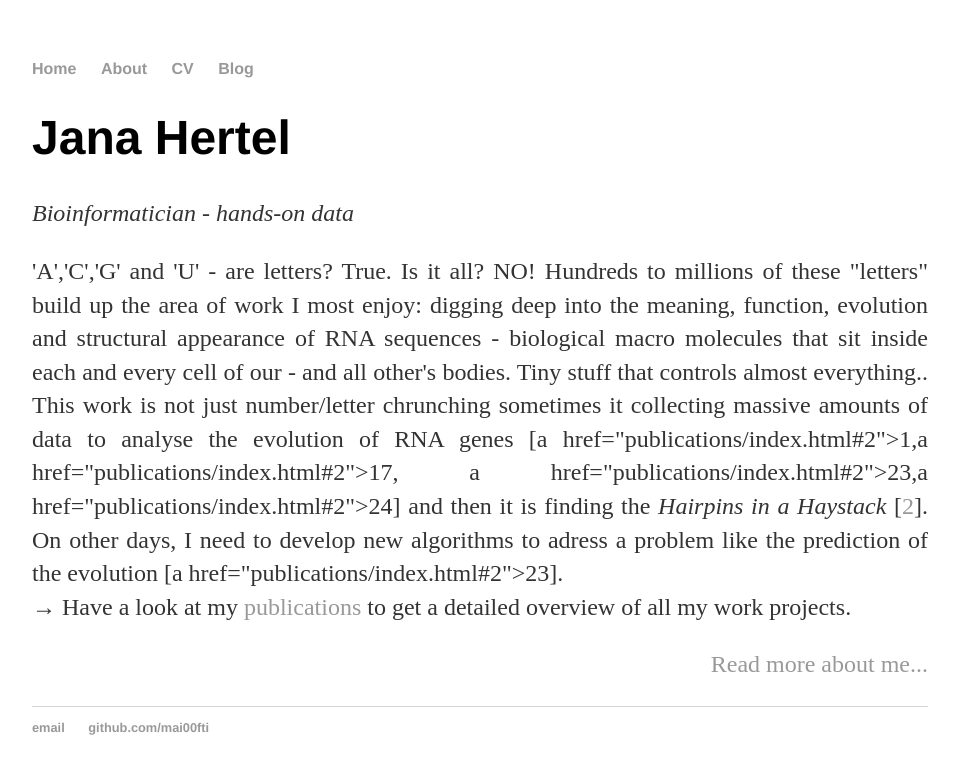
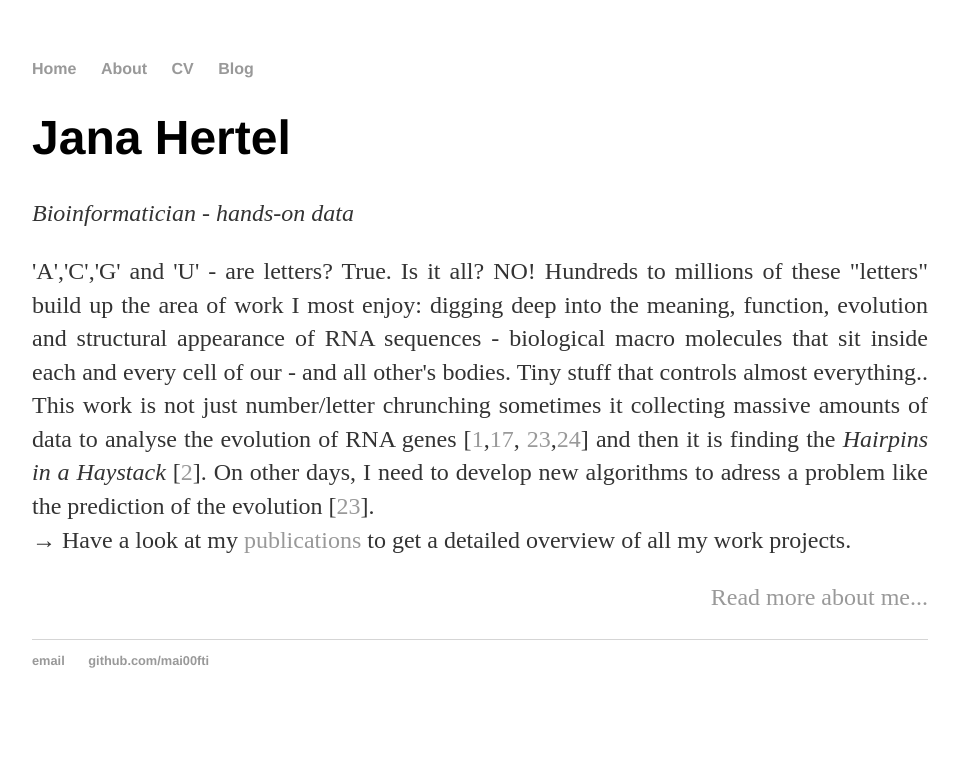
Before and after one commit to mai00fti/mai00fti.github.io, a Jekyll site: the page built from index.html, in a window 1280 px wide. Shown: the top 774 px of the page, without its empty margins (160-1119 px from the left). Built offline with Jekyll 4.4.1, drawn with Linux system fonts in a browser that asks for light colours.

Commit message:
Update index.html

```diff
--- a/index.html
+++ b/index.html
@@ -15,10 +15,10 @@ title: Jana Hertel, Bioinformatician
 		Tiny stuff that controls almost everything..
 
 		This work is not just number/letter chrunching sometimes it collecting massive amounts of data to analyse
-		the evolution of RNA genes [a href="publications/index.html#2">1</a>,a href="publications/index.html#2">17</a>,
-		a href="publications/index.html#2">23</a>,a href="publications/index.html#2">24</a>] and then it is finding the
+		the evolution of RNA genes [<a href="publications/index.html#2">1</a>,<a href="publications/index.html#2">17</a>,
+		<a href="publications/index.html#2">23</a>,<a href="publications/index.html#2">24</a>] and then it is finding the
 		<i>Hairpins in a Haystack</i> [<a href="publications/index.html#2">2</a>]. On other days, I need to develop new
-		algorithms to adress a problem like the prediction of the evolution [a href="publications/index.html#2">23</a>].<br>
+		algorithms to adress a problem like the prediction of the evolution [<a href="publications/index.html#2">23</a>].<br>
 		&rarr; Have a look at my <a href="/publications/">publications</a> to get a detailed overview of all my work projects.
 
 	</p>
```
